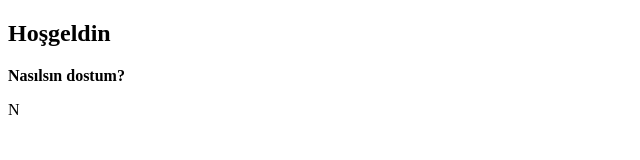
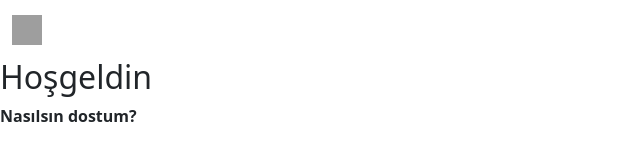
Before and after one commit to MuhammedEp/MuhammedEp.github.io, a plain HTML site: page index.html in a window 1280 px wide. Shown: the whole page, without its empty margins (0-640 px from the left). Drawn offline with nearby package versions, Linux system fonts and the light colour scheme; grey boxes are pictures that could not be loaded.

Commit message:
Update index.html

```diff
--- a/index.html
+++ b/index.html
@@ -1,55 +1,117 @@
 <!DOCTYPE html>
 <html lang="tr-TR">
   <head>
+
 
     <meta name="theme-color" content="#8B0000"/>
     <meta charset="utf-8" />
     <meta name="viewport" content="width=device-width, initial-scale=1" />
 
 
-    <title> Ana Sayfa</title>
+
+    <title>Macbot Ana Sayfa</title>
 
     <!-- Meta tags for SEO and social sharing -->
 
-    <meta name="description" content="" />
 
     <meta name="title" content="Ana Sayfa" />
     <meta property="og:title" content="Ana Sayfa" />
     <meta property="og:type" content="article" />
+
     <meta property="og:description" content="Resmi Macbot wikisi" />
 
     <meta name="twitter:card" content="summary" />
-
+    <meta name="copyright" content="Macbot  ©2023" />
     <meta property="og:color" content="#f50505" />
     <!-- Import the webpage's stylesheet -->
+    <link rel="stylesheet" href="https://cdn.jsdelivr.net/npm/bootstrap-icons@1.10.3/font/bootstrap-icons.css">
+    <link href="https://cdn.jsdelivr.net/npm/bootstrap@5.2.3/dist/css/bootstrap.min.css" rel="stylesheet" integrity="sha384-rbsA2VBKQhggwzxH7pPCaAqO46MgnOM80zW1RWuH61DGLwZJEdK2Kadq2F9CUG65" crossorigin="anonymous">
+    <link rel="stylesheet" href="/style.css" />
 
     <!-- Import the webpage's javascript file -->
+    <script src="https://cdn.jsdelivr.net/npm/bootstrap@5.2.3/dist/js/bootstrap.bundle.min.js" integrity="sha384-kenU1KFdBIe4zVF0s0G1M5b4hcpxyD9F7jL+jjXkk+Q2h455rYXK/7HAuoJl+0I4" crossorigin="anonymous"></script>
+    <script src="/script.js" defer></script>
+
 
   </head>
   <body>
+
+    <body>
+      <!-- ÜST ALAN -->
+      <header>
+      <nav class="navbar navbar-expand-lg bg-body-tertiary nav-bg">
+        <div class="container-fluid">
+          <a class="navbar-brand">
+          <img class="icon0" src="https://cdn.glitch.global/a522cb31-e638-4add-a1df-3c54d06241af/Macbot.png?v=1674301646326" width="30" height="30">
+          </a>
+          <button
+            class="navbar-toggler"
+            type="button"
+            data-bs-toggle="collapse"
+            data-bs-target="#navbarNav"
+            aria-controls="navbarNav"
+            aria-expanded="false"
+            aria-label="Toggle navigation"
+          >
+            <span class="navbar-toggler-icon"></span>
+          </button>
+          <div class="collapse navbar-collapse " id="navbarNav">
+            <ul class="navbar-nav">
+              <li class="nav-item">
+                <a class="nav-link active text-white" aria-current="page" href="/index.html">Ana Sayfa</a>
+              </li>
+              <li class="nav-item">
+                <a class="nav-link text-white" href="/macbot.html">Macbot</a>
+              </li>
+              <li class="nav-item">
+                <a class="nav-link text-white" href="/destek.html">Destek Sunucusu</a>
+              </li>
+
+              <div class="btn-group dropend">
+              <li class="nav-item dropdown">
+
+          <a class="nav-link dropdown-toggle text-white" href="#" role="button" data-bs-toggle="dropdown" aria-expanded="false">
+            Diğer
+          </a>
+
+          <ul class="dropdown-menu dropdown-menu-dark">
+
+            <li><a class="dropdown-item" href="/duyurular.html"><i class="fa-solid fa-bullhorn"></i> Duyurular</a></li>
+
+            <li><a class="dropdown-item" href="/güncellemeler.html"><i class="fa-solid fa-book"></i> Güncellemeler</a></li>
+            <li><a class="dropdown-item" href="/yetkililer.html"><i class="fa-solid fa-user-shield"></i> Yetkili Kadrosu</a></li>
+                </ul>
+             </li>
+              </div>
+           </ul>
+          </div>
+        </div>
+      </nav>
+      </header>
+
+    </body>
 
 
 
     <!-- ANA SAYFA !! -->
 
-    <div>
-      <div>
+    <div class="wrapper">
+      <div class="content" role="main">
         <!-- This is the start of content for our page -->
         <h2>Hoşgeldin</h2>
 
         <!-- Instructions on using this project -->
-        <div>
+        <div class="instructions">
           <p>
-
-            <strong> <b> Nasılsın dostum? </b>  </strong>
+      <b> Nasılsın dostum? </b>
           </p>
         </div>
       </div>
     </div>
 
     <!-- ALT BİLGİ -->
-    <footer>
-      N
+    <footer id="footertext" >
+
     </footer>
   </body>
 </html>
```
